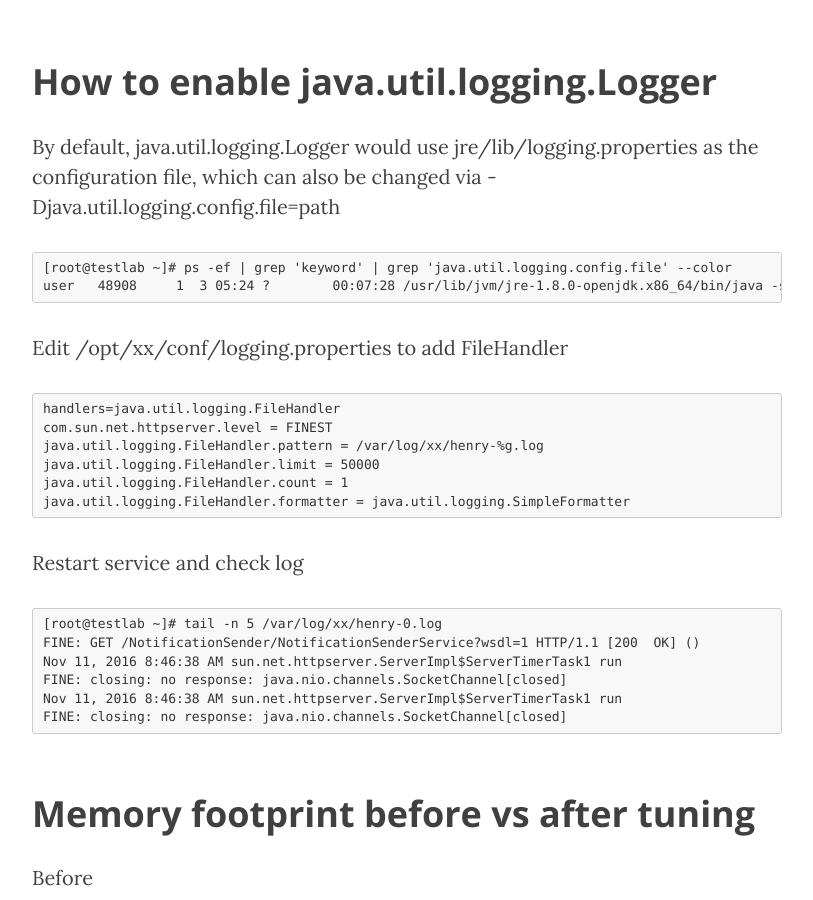
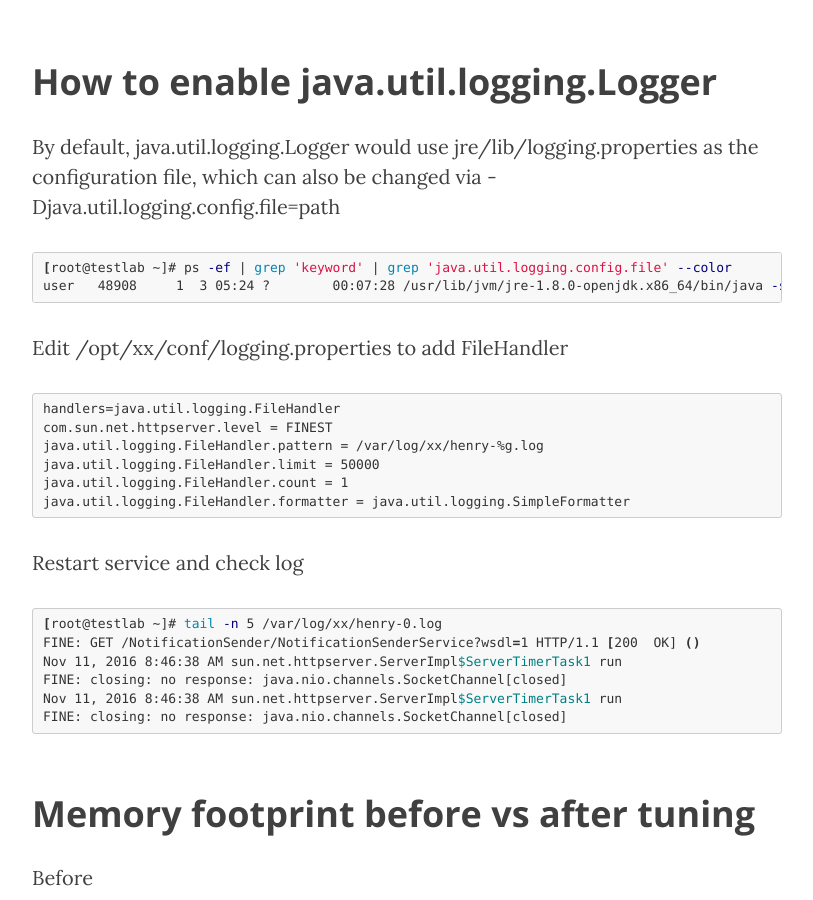
Before and after one commit to henryceowzm/henryceowzm.github.io, a Jekyll site: the page built from _posts/2016-11-14-suspected-memory-leakage-troubleshooting.markdown, in a window 1280 px wide and 900 px high, scrolled down 4967 px. Shown: the whole window, without its empty margins (233-1046 px from the left). Built offline with Jekyll 4.4.1, drawn with Linux system fonts in a browser that asks for light colours; nearby versions of some CDN libraries; comment, search, counter and statistics services are not loaded.

Commit message:
memory leakage troubleshooting

```diff
--- a/_posts/2016-11-14-suspected-memory-leakage-troubleshooting.markdown
+++ b/_posts/2016-11-14-suspected-memory-leakage-troubleshooting.markdown
@@ -69,7 +69,7 @@ header-img: "img/post-bg-05.jpg"
 <h2 class="section-heading">How to enable java.util.logging.Logger</h2>
 
 <p>By default, java.util.logging.Logger would use jre/lib/logging.properties as the configuration file, which can also be changed via -Djava.util.logging.config.file=path</p>
-{% highlight text %}
+{% highlight Bash %}
 [root@testlab ~]# ps -ef | grep 'keyword' | grep 'java.util.logging.config.file' --color
 user   48908     1  3 05:24 ?        00:07:28 /usr/lib/jvm/jre-1.8.0-openjdk.x86_64/bin/java -server ... -Djava.util.logging.config.file=/opt/xx/conf/logging.properties -Dsun.net.httpserver.debug=true -Dsun.net.httpserver.maxReqTime=60 -Dsun.net.httpserver.maxRspTime=60
 {% endhighlight %}
@@ -84,7 +84,7 @@ java.util.logging.FileHandler.formatter = java.util.logging.SimpleFormatter
 {% endhighlight %}
 
 <p>Restart service and check log</p>
-{% highlight text %}
+{% highlight Bash %}
 [root@testlab ~]# tail -n 5 /var/log/xx/henry-0.log
 FINE: GET /NotificationSender/NotificationSenderService?wsdl=1 HTTP/1.1 [200  OK] ()
 Nov 11, 2016 8:46:38 AM sun.net.httpserver.ServerImpl$ServerTimerTask1 run
```
